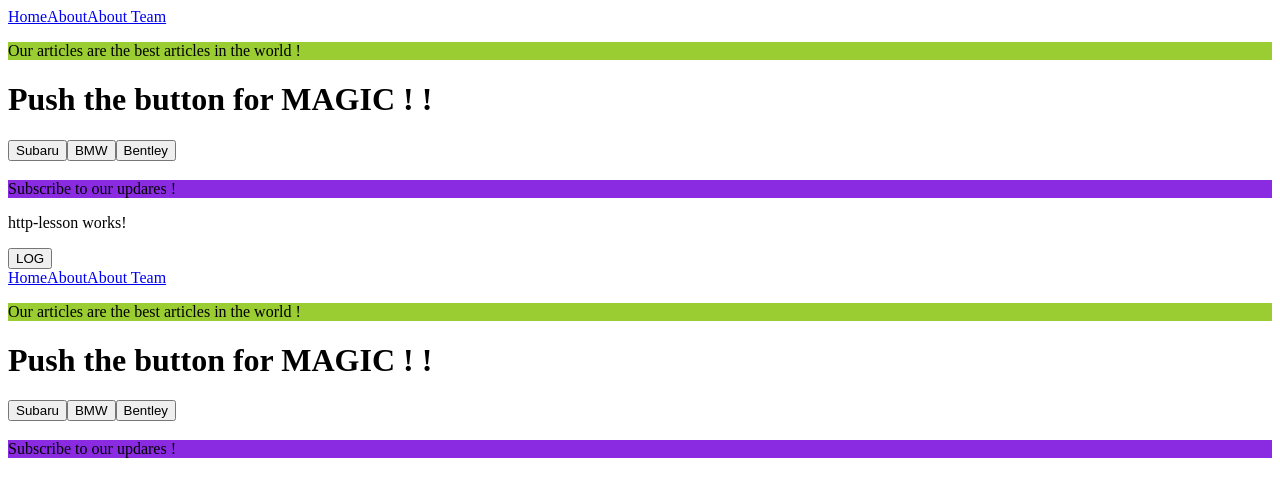
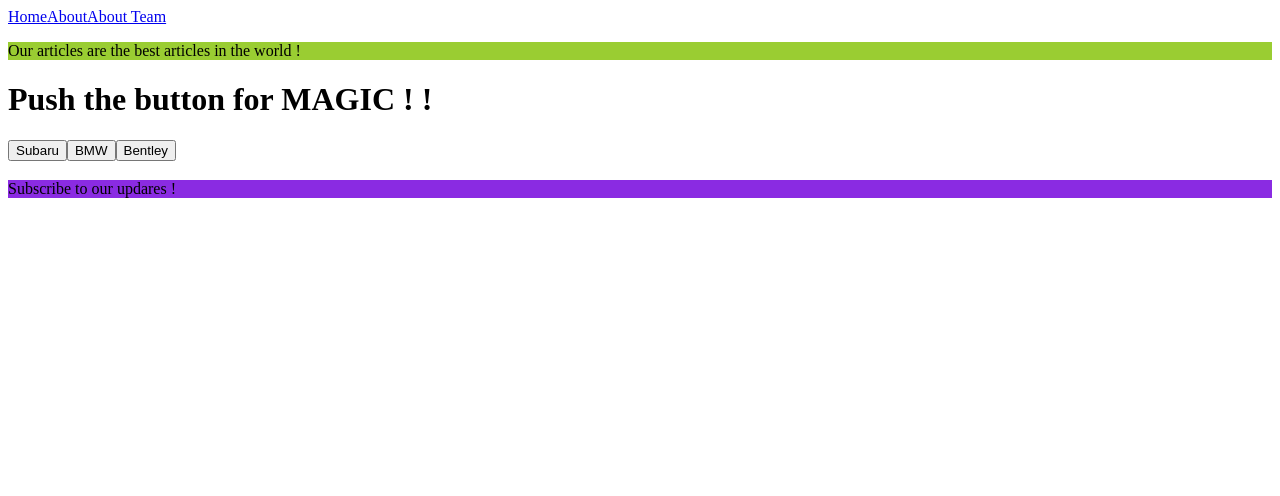
Before and after one commit to tofelaa/git_lesson, an Angular app: page / in a window 1280 px wide. Shown: the top 496 px of the page. Built offline with nearby package versions, Linux system fonts and the light colour scheme; no server answers.

Commit message:
Lesson10_routes

```diff
--- a/src/app/app.component.html
+++ b/src/app/app.component.html
@@ -1,6 +1,6 @@
-<app-welcome></app-welcome>
-<app-http-lesson></app-http-lesson>
-<br>
+<!--<app-welcome></app-welcome>-->
+<!--<app-http-lesson></app-http-lesson>-->
+<!--<br>-->
 <app-header></app-header>
 
 <router-outlet></router-outlet>
```
